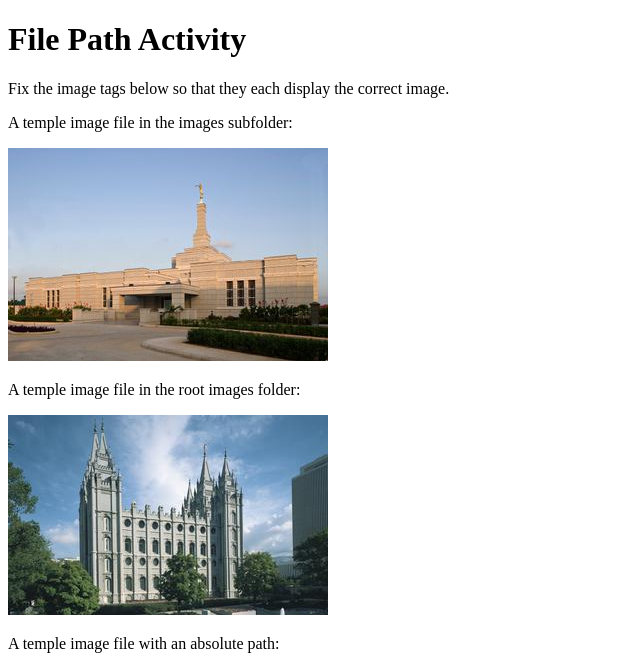
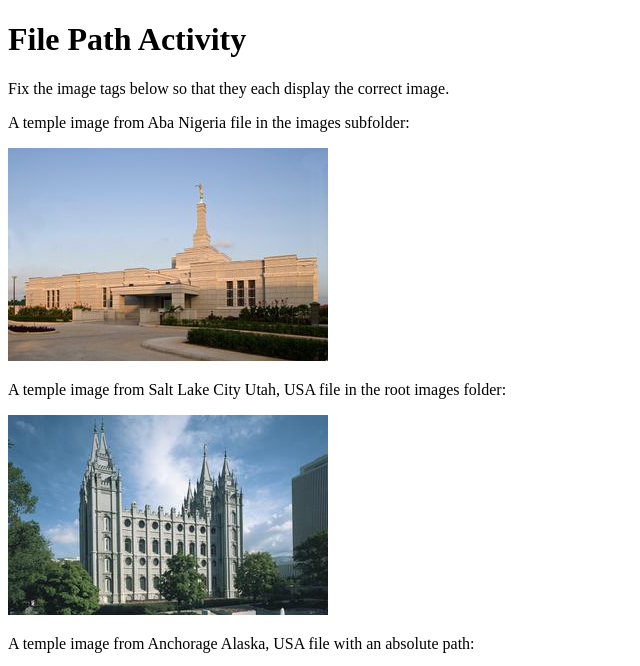
Before and after one commit to nathanmariann/wdd130, a plain HTML site: page week01/file-paths.html in a window 1280 px wide. Shown: the top 666 px of the page, without its empty margins (0-640 px from the left). Drawn offline with Linux system fonts and the light colour scheme; grey boxes are pictures that could not be loaded.

Commit message:
wdd130-w1-personal-changes

```diff
--- a/week01/file-paths.html
+++ b/week01/file-paths.html
@@ -11,13 +11,13 @@
     <h1>File Path Activity</h1>
     <p>Fix the image tags below so that they each display the correct image.</p>
 
-    <p>A temple image file in the images subfolder:</p>
+    <p>A temple image from Aba Nigeria file in the images subfolder:</p>
     <img src="images/aba-nigeria-temple.jpeg" alt="The Aba Nigeria Temple">
 
-    <p>A temple image file in the root images folder:</p>
+    <p>A temple image from Salt Lake City Utah, USA file in the root images folder:</p>
     <img src="../images/salt-lake-temple.jpg" alt="The Salt Lake Temple">
 
-    <p>A temple image file with an absolute path:</p>
+    <p>A temple image from Anchorage Alaska, USA file with an absolute path:</p>
     <img src="https://content.churchofjesuschrist.org/templesldsorg/bc/Temples/photo-galleries/anchorage-alaska/320x180/anchorage-temple-lds-253274-wallpaper.jpg" alt="The Anchorage Alaska Temple">
 
 </body>
```
Also changed, not shown: week01/first-page.html (+3 -0 lines), week01/images/ARYA.webp (added).
